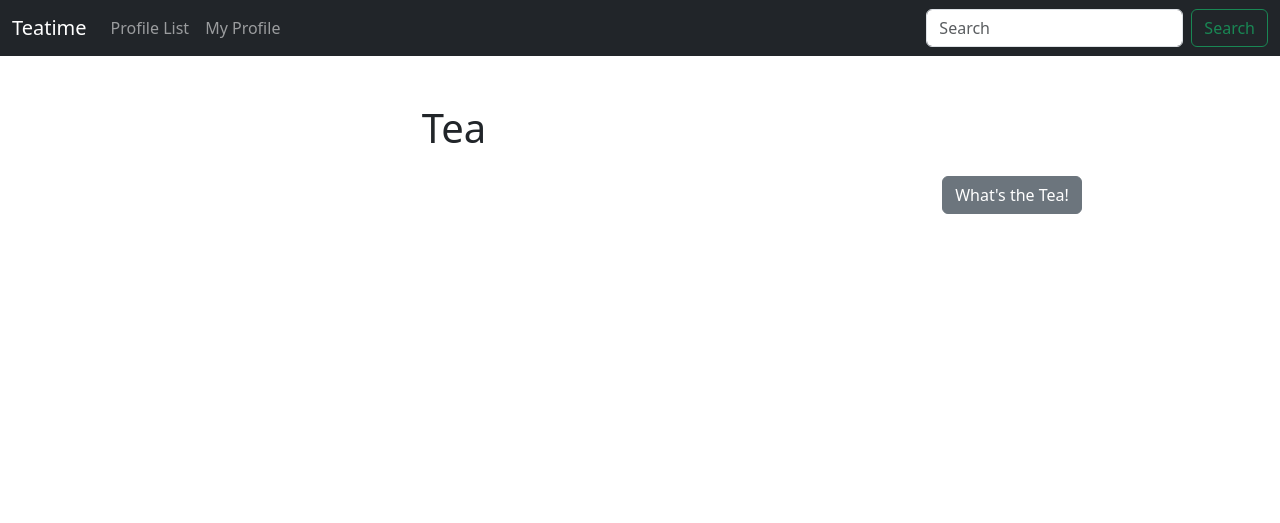
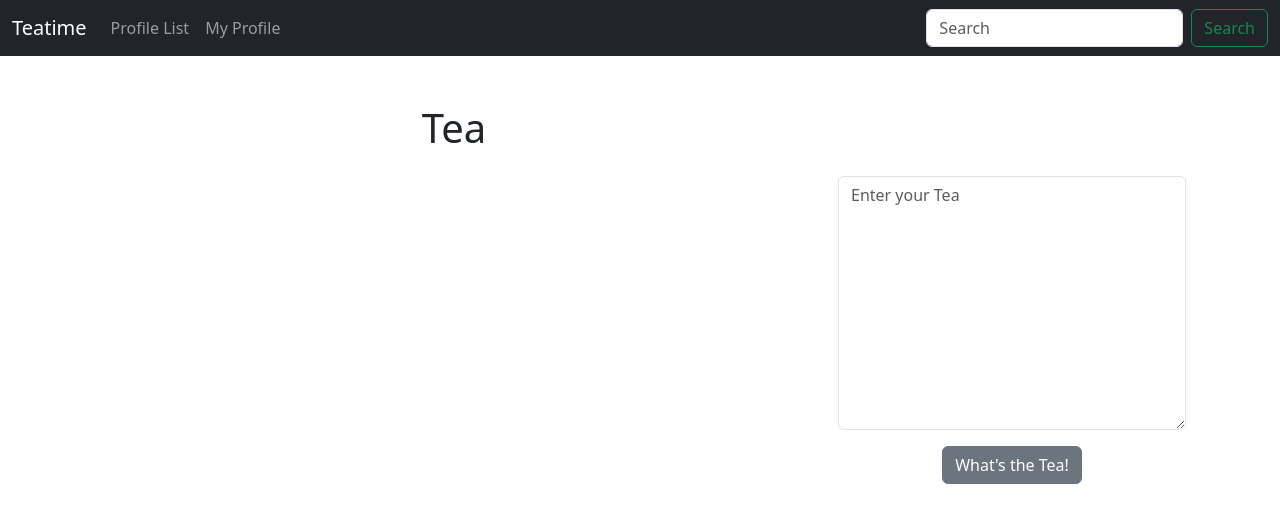
Before and after one commit to youngrokkim2017/twitter_django, a Django app: page / in a window 1280 px wide. Shown: the top 523 px of the page. Run offline with Django 5.2, Linux system fonts and the light colour scheme; the visitor is signed in with stand-in values (Sample User, id 1); data that the repository does not hold is empty.

Commit message:
Add form to home page

```diff
--- a/teatime/templates/home.html
+++ b/teatime/templates/home.html
@@ -15,10 +15,13 @@
         </div>
         <div class="col-4">
             <br /><br /><br />
+            {% if form %}
             <form method=POST>
                 {% csrf_token %}
+                {{ form.as_p }}
                 <button type="submit" class="btn btn-secondary">What's the Tea!</button>
             </form>
+            {% endif %}
         </div>
     </div>
 </div>
--- a/teatime/views.py
+++ b/teatime/views.py
@@ -2,14 +2,26 @@ from django.shortcuts import render, redirect
 from django.contrib import messages
 
 from .models import Profile, Tea
+from .forms import TeaForm
 
 # Create your views here.
 def home(request):
     if request.user.is_authenticated:
+        form = TeaForm(request.POST or None)
+        if request.method == "POST":
+            if form.is_valid():
+                tea = form.save(commit=False)
+                tea.user = request.user
+                tea.save()
+                messages.success(request, ("Your Tea has been posted!"))
+                return redirect('home')
+
         teas = Tea.objects.all().order_by("-created_at")
+        return render(request, 'home.html', {"teas": teas, "form": form})
+    else:
+        teas = Tea.objects.all().order_by("-created_at")
+        return render(request, 'home.html', {"teas": teas})
 
-
-    return render(request, 'home.html', {"teas": teas})
 
 def profile_list(request):
     if request.user.is_authenticated:
```
